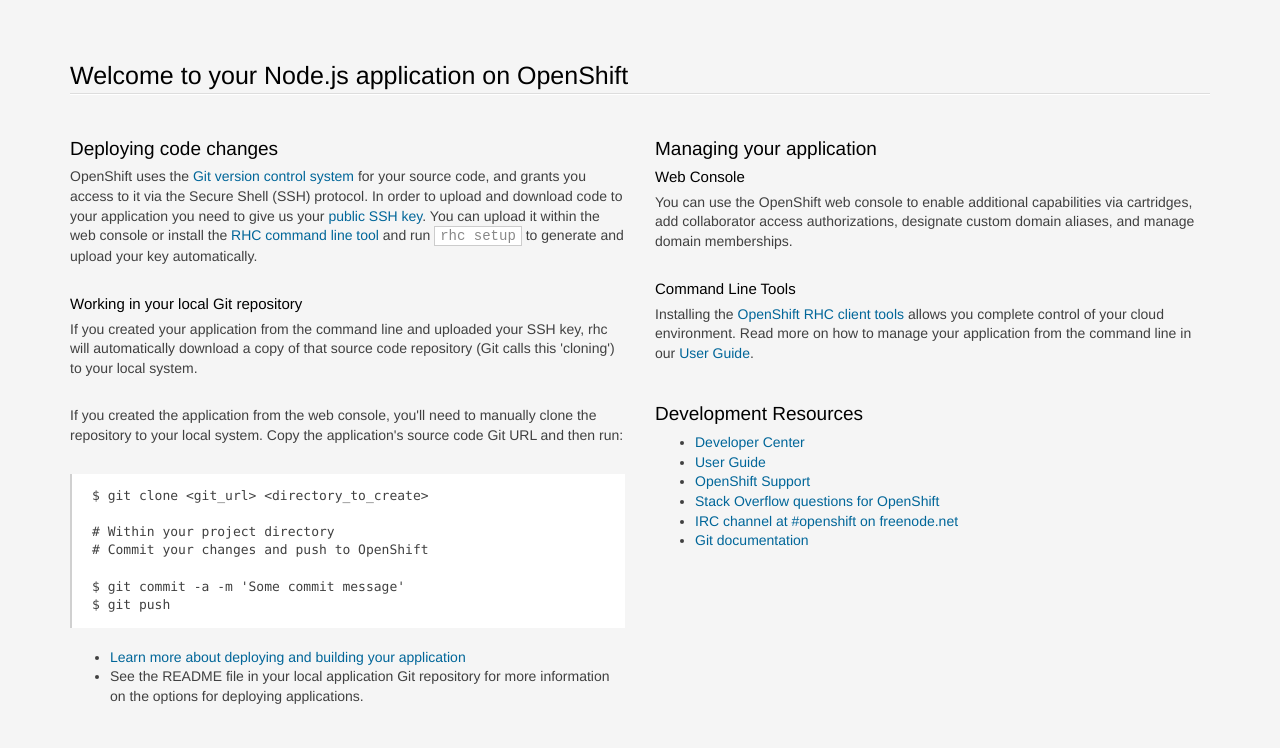
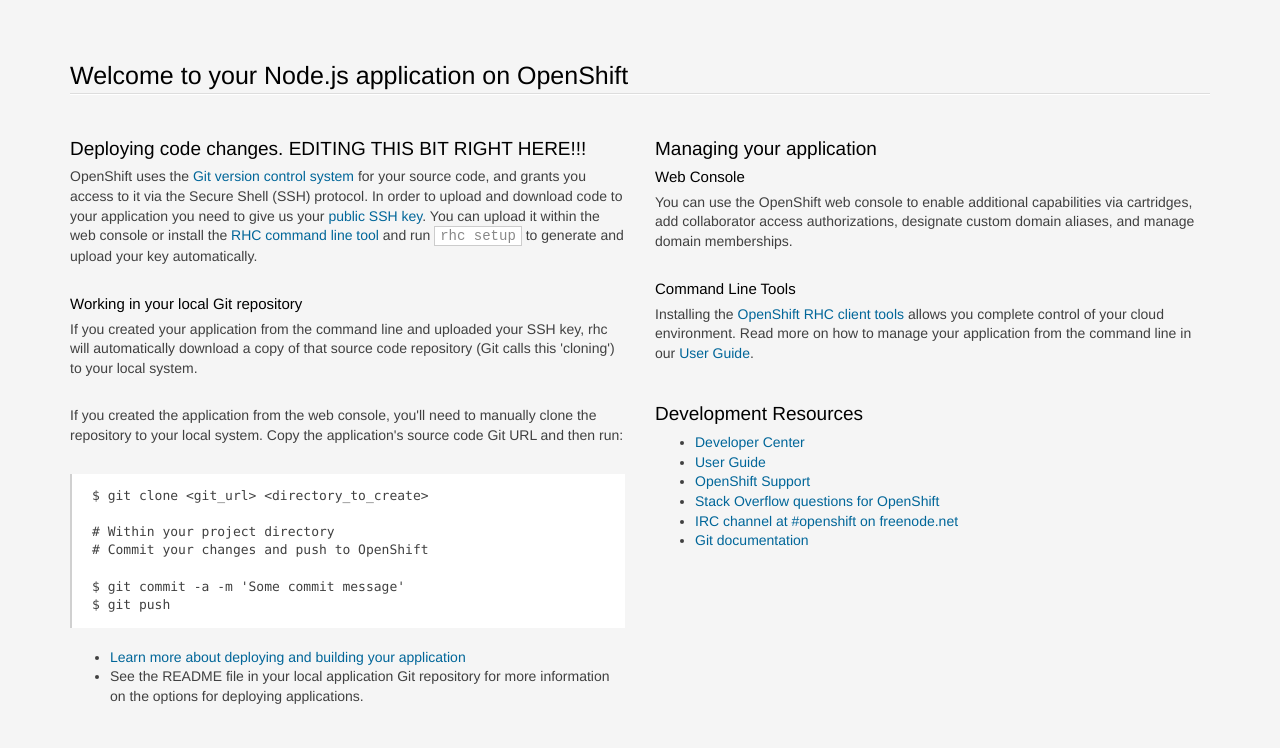
Before and after one commit to bilenskaya/portfolio-1, a website: page index.html in a window 1280 px wide. Shown: the top 748 px of the page. Drawn offline with Linux system fonts and the light colour scheme.

Commit message:
test change

```diff
--- a/index.html
+++ b/index.html
@@ -214,7 +214,7 @@
         <div class="row">
           <section class='col-xs-12 col-sm-6 col-md-6'>
             <section>
-              <h2>Deploying code changes</h2>
+              <h2>Deploying code changes. EDITING THIS BIT RIGHT HERE!!!</h2>
                 <p>OpenShift uses the <a href="http://git-scm.com/">Git version control system</a> for your source code, and grants you access to it via the Secure Shell (SSH) protocol. In order to upload and download code to your application you need to give us your <a href="https://www.openshift.com/developers/remote-access">public SSH key</a>. You can upload it within the web console or install the <a href="https://www.openshift.com/developers/rhc-client-tools-install">RHC command line tool</a> and run <code>rhc setup</code> to generate and upload your key automatically.</p>
 
                 <h3>Working in your local Git repository</h3>
```
